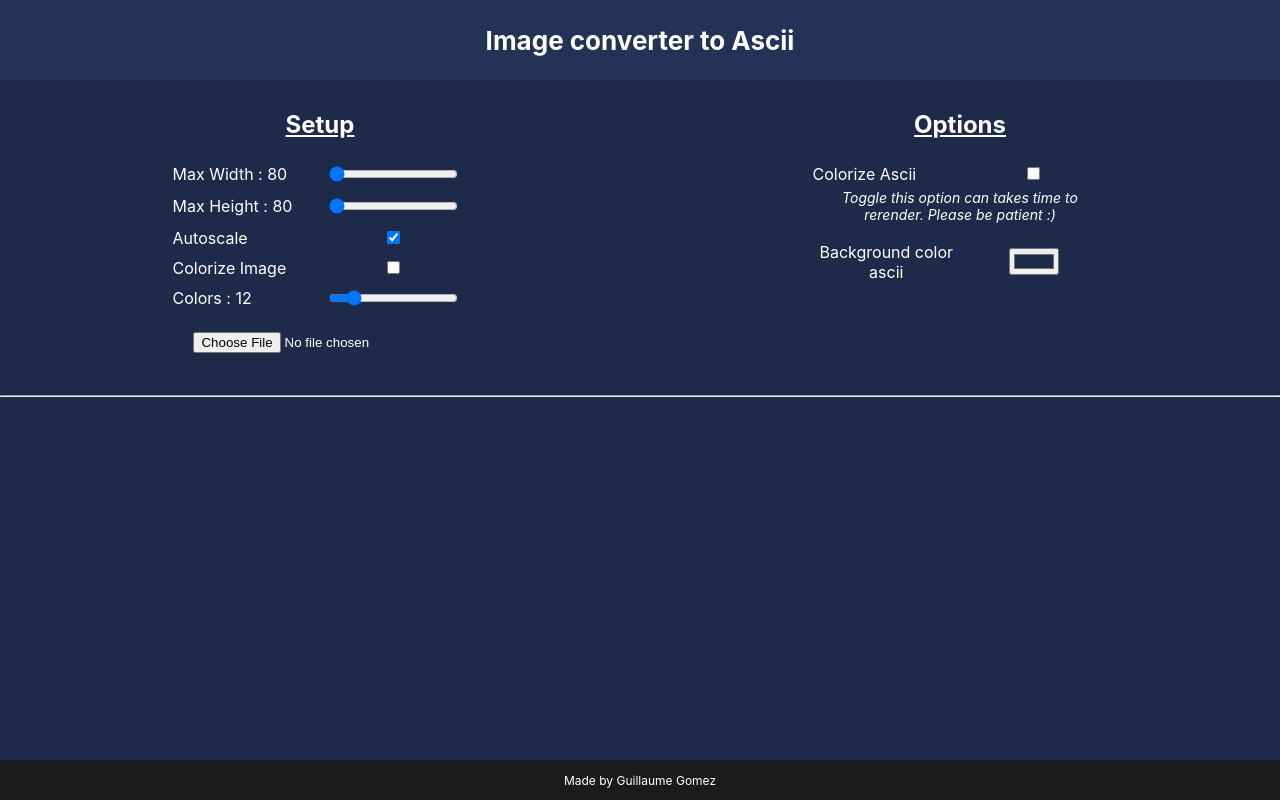
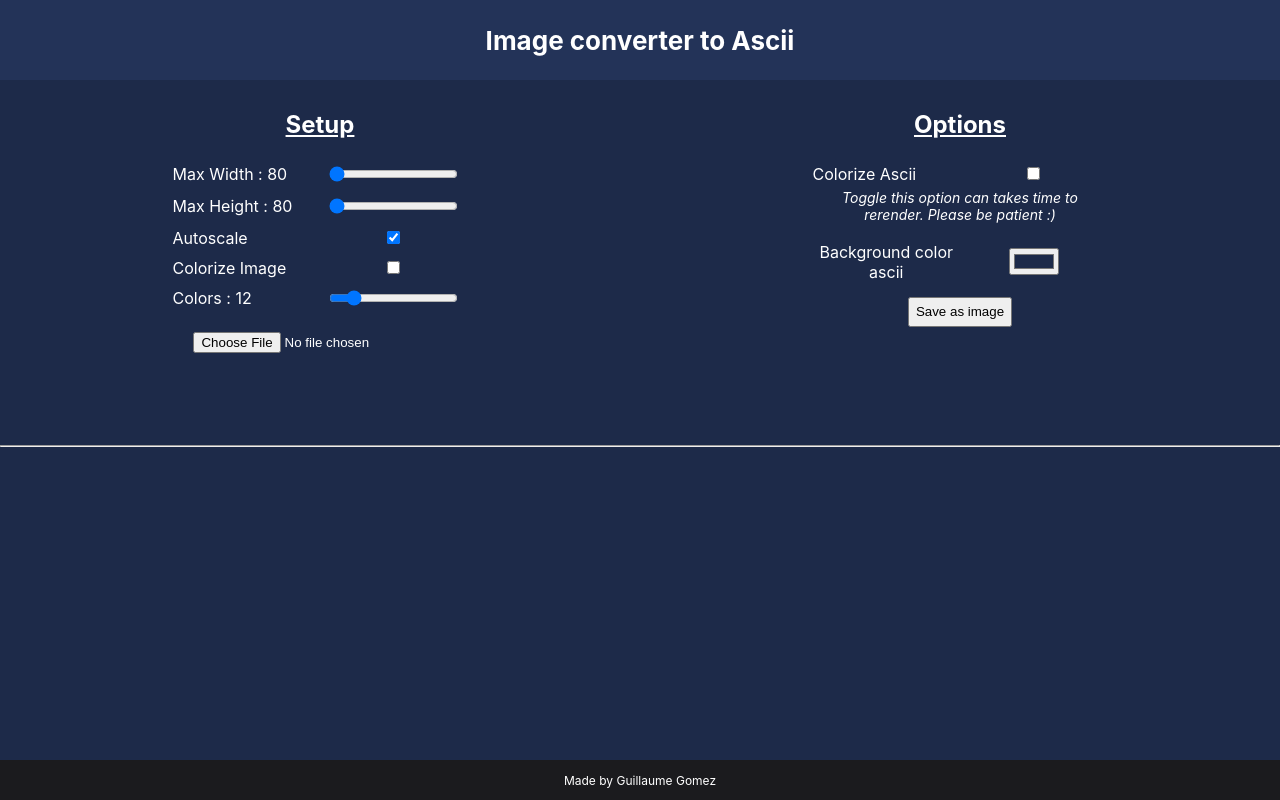
Before and after one commit to guillaume-gomez/image-to-ascii, a React (Create React App) app: page / in a window 1280 px wide. Built offline with nearby package versions, Linux system fonts and the light colour scheme.

Commit message:
save image by cloning dom

```diff
--- a/package.json
+++ b/package.json
@@ -7,10 +7,14 @@
     "@testing-library/jest-dom": "^5.11.4",
     "@testing-library/react": "^11.1.0",
     "@testing-library/user-event": "^12.1.10",
+    "@types/dom-to-image": "^2.6.2",
+    "@types/file-saver": "^2.0.1",
     "@types/jest": "^26.0.15",
     "@types/node": "^12.0.0",
     "@types/react": "^16.9.53",
     "@types/react-dom": "^16.9.8",
+    "dom-to-image": "^2.6.0",
+    "file-saver": "^2.0.2",
     "gh-pages": "^3.1.0",
     "react": "^17.0.1",
     "react-dom": "^17.0.1",
--- a/src/AsciiImage.css
+++ b/src/AsciiImage.css
@@ -1,6 +1,6 @@
 .Ascii-content {
   font-family: 'Courier New', 'monospace';
-  margin: 1rem auto;
+
   font-size: 8px;
   line-height: 1;
 }
--- a/src/ImageConverterToAscii.css
+++ b/src/ImageConverterToAscii.css
@@ -22,6 +22,10 @@
 
 #Ascii-container {
   min-height: 200px;
+  display: flex;
+  align-items: center;
+  justify-content: center;
+  align-content: center;
 }
 
 .H2-title {
--- a/src/ImageConverterToAscii.tsx
+++ b/src/ImageConverterToAscii.tsx
@@ -1,4 +1,7 @@
-import React from "react";
+import React, { useRef } from "react";
+import domtoimage from "dom-to-image";
+import { saveAs } from 'file-saver';
+
 import useImageData from "./useImageData";
 import CanvasImage from "./CanvasImage";
 import AsciiImage from "./AsciiImage";
@@ -9,6 +12,7 @@ import "./ImageConverterToAscii.css";
 
 function ImageConverterToAscii(): React.ReactElement {
   const { image, readFile, processing, configuration, setConfigurationParam } = useImageData();
+  const refImg = useRef(null);
 
   function onChangeFile(event: React.ChangeEvent<HTMLInputElement>) {
     // get files
@@ -16,6 +20,29 @@ function ImageConverterToAscii(): React.ReactElement {
     const file = files[0];
     if(file) {
       readFile(file);
+    }
+  }
+
+  function runConvert() {
+    if(refImg && refImg.current) {
+      const node : HTMLElement = (refImg.current! as HTMLElement);
+      const clonedNode  = node.cloneNode(true);
+      document.body.appendChild(clonedNode);
+      // truncate the image
+      (clonedNode  as HTMLElement).style.width = `${node.children[0].clientWidth}px`;
+      (clonedNode  as HTMLElement).style.height = `${node.children[0].clientHeight}px`;
+      (clonedNode  as HTMLElement).style.margin = "0";
+      (clonedNode  as HTMLElement).style.color =  "white";
+
+      domtoimage.toBlob(clonedNode)
+        .then(function (blob) {
+           saveAs(blob, 'my-export.png');
+            document.body.removeChild(clonedNode);
+        })
+        .catch(function (error) {
+            console.log(error)
+            alert('oops, something went wrong!');
+        });
     }
   }
 
@@ -29,14 +56,14 @@ function ImageConverterToAscii(): React.ReactElement {
           </p>
         </div>
         <div className="Form-Item">
-          <RenderOptionForm configuration={configuration} setConfigurationParam={setConfigurationParam} />
+          <RenderOptionForm configuration={configuration} setConfigurationParam={setConfigurationParam} saveAsImageCallback={runConvert} hasFile={true}/>
           <div id="Canvas-Container">
             <CanvasImage imageData={image}/>
           </div>
         </div>
       </div>
       <hr/>
-      <div id="Ascii-container" style={{ backgroundColor: configuration.backgroundColorAscii }}>
+      <div ref={refImg} id="Ascii-container" style={{ backgroundColor: configuration.backgroundColorAscii }}>
         <AsciiImage imageData={image} colorize={configuration.colorizeAscii} processing={processing}/>
       </div>
     </>
--- a/src/RenderOptionForm.css
+++ b/src/RenderOptionForm.css
@@ -44,10 +44,18 @@
 }
 
 
-#hint {
+.hint {
   font-size: 14px;
   font-style: italic;
   display: flex;
   width: 48%;
   margin-top: 5px;
 }
+
+#Convert {
+  padding: 10px;
+}
+
+#Convert > button {
+  height: 30px;
+}
--- a/src/RenderOptionForm.tsx
+++ b/src/RenderOptionForm.tsx
@@ -6,9 +6,11 @@ import "./RenderOptionForm.css";
 interface FormInterface {
   configuration: ConfigurationInterface;
   setConfigurationParam: (param: keyof ConfigurationInterface, value: string | number | boolean) => void;
+  saveAsImageCallback: () => void;
+  hasFile: boolean
 }
 
-function RenderOptionForm({ configuration, setConfigurationParam }: FormInterface): React.ReactElement {
+function RenderOptionForm({ configuration, setConfigurationParam, saveAsImageCallback, hasFile }: FormInterface): React.ReactElement {
   const { colorizeAscii, backgroundColorAscii } = configuration;
   return (
     <div id="Option">
@@ -17,13 +19,16 @@ function RenderOptionForm({ configuration, setConfigurationParam }: FormInterfac
            <label htmlFor="Colorize">Colorize Ascii</label><br/>
            <input type="checkbox" name="Colorize" id="Colorize" checked={colorizeAscii} onChange={e => setConfigurationParam("colorizeAscii", !!e.target.checked)}/>
         </div>
-        <p id="hint">Toggle this option can takes time to rerender. Please be patient :) </p>
+        <p className="hint">Toggle this option can takes time to rerender. Please be patient :) </p>
         <div className="ColorPalette">
           <label htmlFor="background-color-ascii">Background color ascii</label>
           <div id="Color-input-container">
             <input type="color" id="background-color-ascii" name="background-color-ascii" value={backgroundColorAscii} onChange={e => setConfigurationParam("backgroundColorAscii", e.target.value)} />
           </div>
         </div>
+        <div id="Convert">
+          <button disabled={!hasFile} onClick={saveAsImageCallback}>Save as image</button>
+        </div>
     </div>
   );
 }
```
Also changed, not shown: 1 other file (tests, documents, lock files or other folders).
